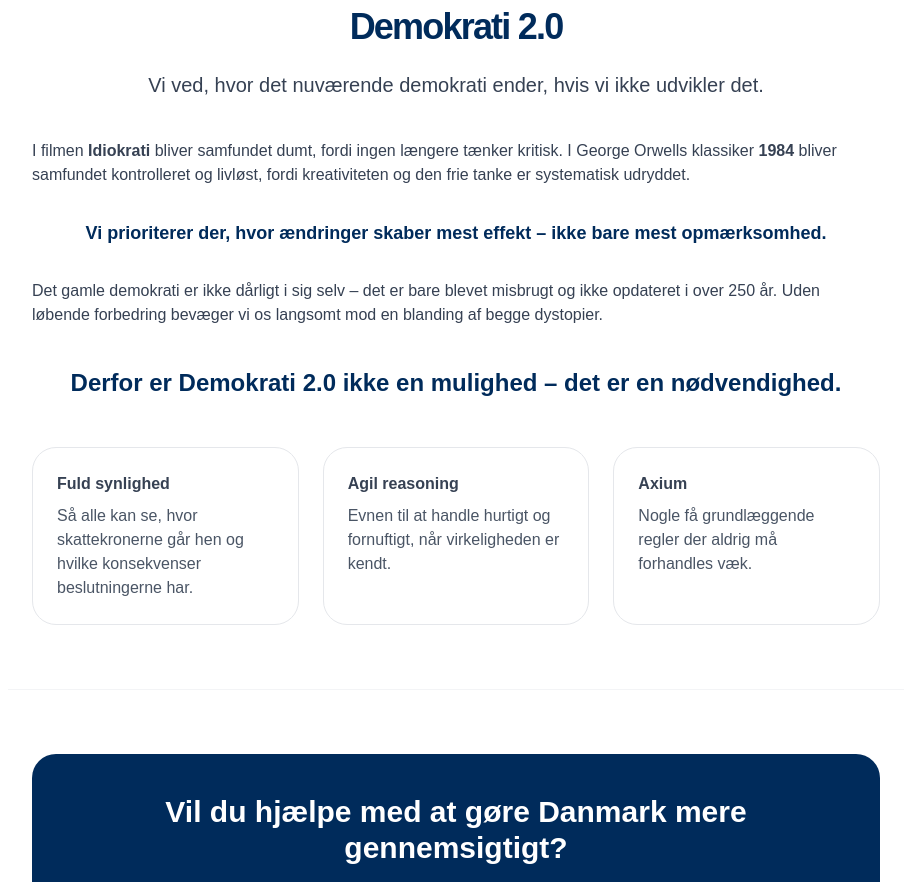
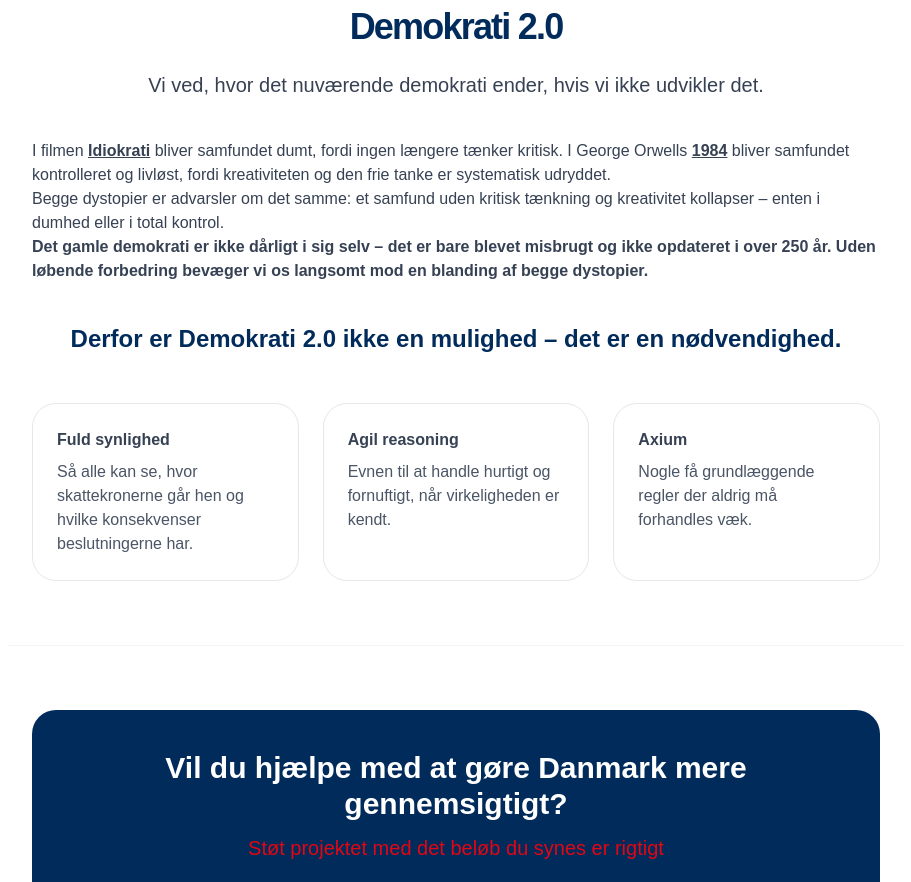
Before and after one commit to synlighed-nu/synlighed-nu-clean, a Next.js app: page / in a window 1280 px wide. Shown: the part 4260-5142 px from the top of the page, without its empty margins (184-1095 px from the left). Built offline with nearby package versions, Linux system fonts and the light colour scheme.

Commit message:
Update page.tsx

```diff
--- a/app/page.tsx
+++ b/app/page.tsx
@@ -61,20 +61,40 @@ export default function SynlighedNu() {
 
       <ConcreteAreas showExplanation={showExplanation} />
 
-      {/* DEMOKRATI 2.0 */}
+            {/* === DEMOKRATI 2.0 – EGEN SEKTION === */}
       <section id="demokrati-2-0" className="max-w-4xl mx-auto px-6 py-16 border-t border-gray-200 bg-white print:break-before-page">
         <div className="text-center mb-10">
           <span className="inline-block px-4 py-1 bg-[#E30613] text-white text-sm font-semibold tracking-widest rounded-full">VISION</span>
         </div>
-        <h2 className="text-4xl font-bold text-center tracking-tighter mb-6">Demokrati 2.0</h2>
+
+        <h2 className="text-4xl font-bold text-center tracking-tighter mb-6">
+          Demokrati 2.0
+        </h2>
+
         <div className="prose prose-lg max-w-none text-gray-700">
-          <p className="text-xl text-center mb-10">Vi ved, hvor det nuværende demokrati ender, hvis vi ikke udvikler det.</p>
-          <p>I filmen <strong>Idiokrati</strong> bliver samfundet dumt, fordi ingen længere tænker kritisk. I George Orwells klassiker <strong>1984</strong> bliver samfundet kontrolleret og livløst, fordi kreativiteten og den frie tanke er systematisk udryddet.</p>
-          <p className="font-semibold text-center text-lg my-8 text-[#002B5B]">Vi prioriterer der, hvor ændringer skaber mest effekt – ikke bare mest opmærksomhed.</p>
-          <p>Det gamle demokrati er ikke dårligt i sig selv – det er bare blevet misbrugt og ikke opdateret i over 250 år. Uden løbende forbedring bevæger vi os langsomt mod en blanding af begge dystopier.</p>
-          <p className="text-2xl font-semibold text-center my-10 text-[#002B5B]">Derfor er Demokrati 2.0 ikke en mulighed – det er en nødvendighed.</p>
+          <p className="text-xl text-center mb-10">
+            Vi ved, hvor det nuværende demokrati ender, hvis vi ikke udvikler det.
+          </p>
 
-          <div className="grid md:grid-cols-3 gap-6 mt-12 print:break-inside-avoid">
+          <p>
+            I filmen <strong><a href="https://en.wikipedia.org/wiki/Idiocracy" target="_blank" className="underline hover:text-[#E30613] transition-colors">Idiokrati</a></strong> bliver samfundet dumt, fordi ingen længere tænker kritisk.
+            I George Orwells <strong><a href="https://da.wikipedia.org/wiki/1984_(roman)" target="_blank" className="underline hover:text-[#E30613] transition-colors">1984</a></strong> bliver samfundet kontrolleret og livløst, fordi kreativiteten og den frie tanke er systematisk udryddet.
+          </p>
+
+          <p>
+            Begge dystopier er advarsler om det samme: et samfund uden kritisk tænkning og kreativitet kollapser – enten i dumhed eller i total kontrol.
+          </p>
+
+          <p className="font-semibold">
+            Det gamle demokrati er ikke dårligt i sig selv – det er bare blevet misbrugt og ikke opdateret i over 250 år.
+            Uden løbende forbedring bevæger vi os langsomt mod en blanding af begge dystopier.
+          </p>
+
+          <p className="text-2xl font-semibold text-center my-10 text-[#002B5B]">
+            Derfor er Demokrati 2.0 ikke en mulighed – det er en nødvendighed.
+          </p>
+
+          <div className="grid md:grid-cols-3 gap-6 mt-12">
             <div className="bg-white border border-gray-200 rounded-3xl p-6">
               <h4 className="font-semibold mb-2">Fuld synlighed</h4>
               <p className="text-gray-600">Så alle kan se, hvor skattekronerne går hen og hvilke konsekvenser beslutningerne har.</p>
```
